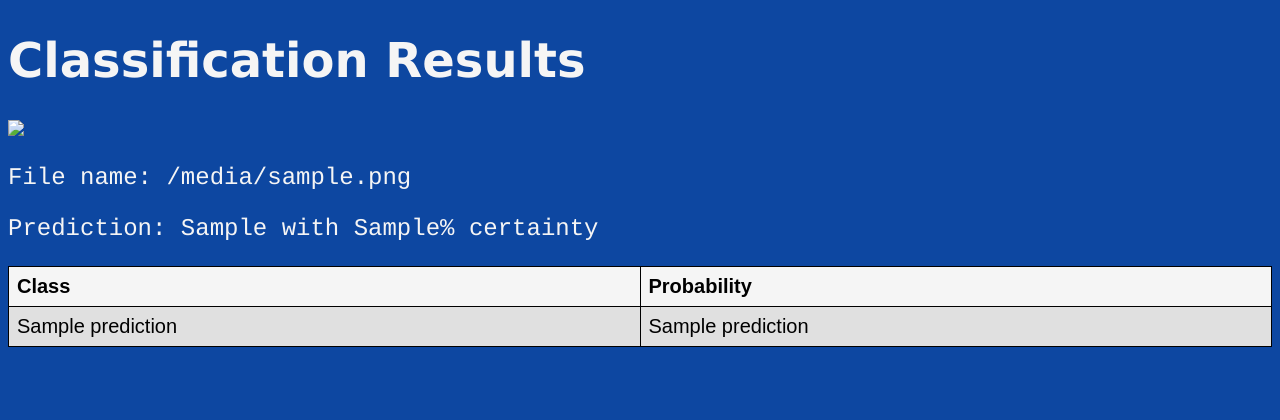
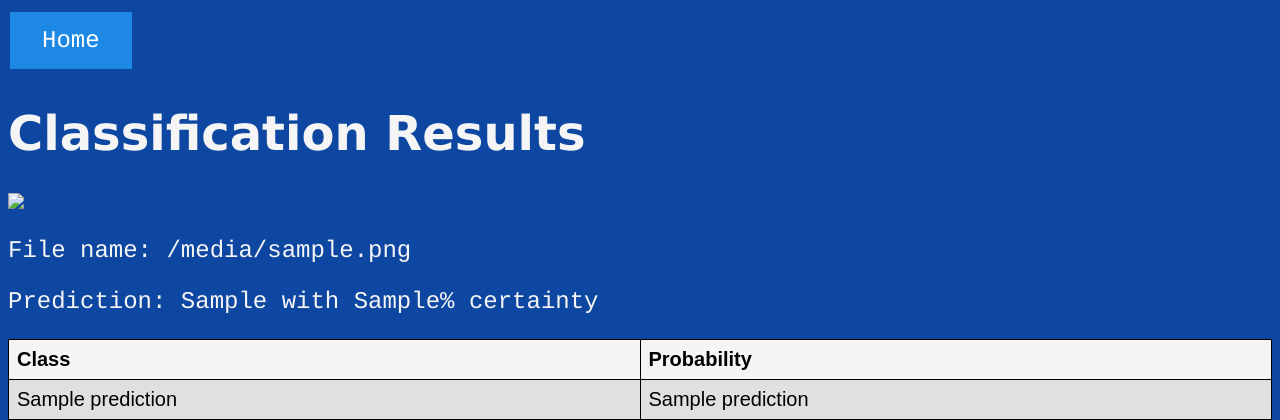
Before and after one commit to caleb-james-smith/LearningTensorflow, a Python web app: template flask/templates/upload_output.html in a window 1280 px wide. Shown: the top 420 px of the page. Run offline with Jinja, Linux system fonts and the light colour scheme; the template is opened without the code that fills it: most values are stand-ins (such as "Sample title", 1, 10 or a date in 2020).

Commit message:
add Home button

```diff
--- a/flask/templates/gen_input.html
+++ b/flask/templates/gen_input.html
@@ -7,6 +7,9 @@
 </head>
 
 <body>
+    <form method=GET action="{{ url_for('main') }}">
+        <input type="submit" class="button" value="Home">
+    </form>
     <h1>Generate an Image</h1>
     <form method=POST enctype="multipart/form-data" action="{{ url_for('generate') }}">
         <input type="number" name="value" min="0" max="9">
--- a/flask/templates/gen_output.html
+++ b/flask/templates/gen_output.html
@@ -7,6 +7,9 @@
 </head>
 
 <body>
+    <form method=GET action="{{ url_for('main') }}">
+        <input type="submit" class="button" value="Home">
+    </form>
     <h1>Generated Image</h1>
     <img src="{{ url }}">
 </body>
--- a/flask/templates/main.html
+++ b/flask/templates/main.html
@@ -7,6 +7,9 @@
 </head>
 
 <body>
+    <form method=GET action="{{ url_for('main') }}">
+        <input type="submit" class="button" value="Home">
+    </form>
 
     <h1>Machine Learning Examples</h1>
 
--- a/flask/templates/upload_input.html
+++ b/flask/templates/upload_input.html
@@ -7,6 +7,9 @@
 </head>
 
 <body>
+    <form method=GET action="{{ url_for('main') }}">
+        <input type="submit" class="button" value="Home">
+    </form>
     <h1>Classify an Image</h1>
     <form method=POST enctype="multipart/form-data" action="{{ url_for('upload') }}">
         <input type=file name=photo class=button>
--- a/flask/templates/upload_output.html
+++ b/flask/templates/upload_output.html
@@ -7,6 +7,9 @@
 </head>
 
 <body>
+    <form method=GET action="{{ url_for('main') }}">
+        <input type="submit" class="button" value="Home">
+    </form>
     <h1>Classification Results</h1>
 
     <img src="{{ url }}">
```
